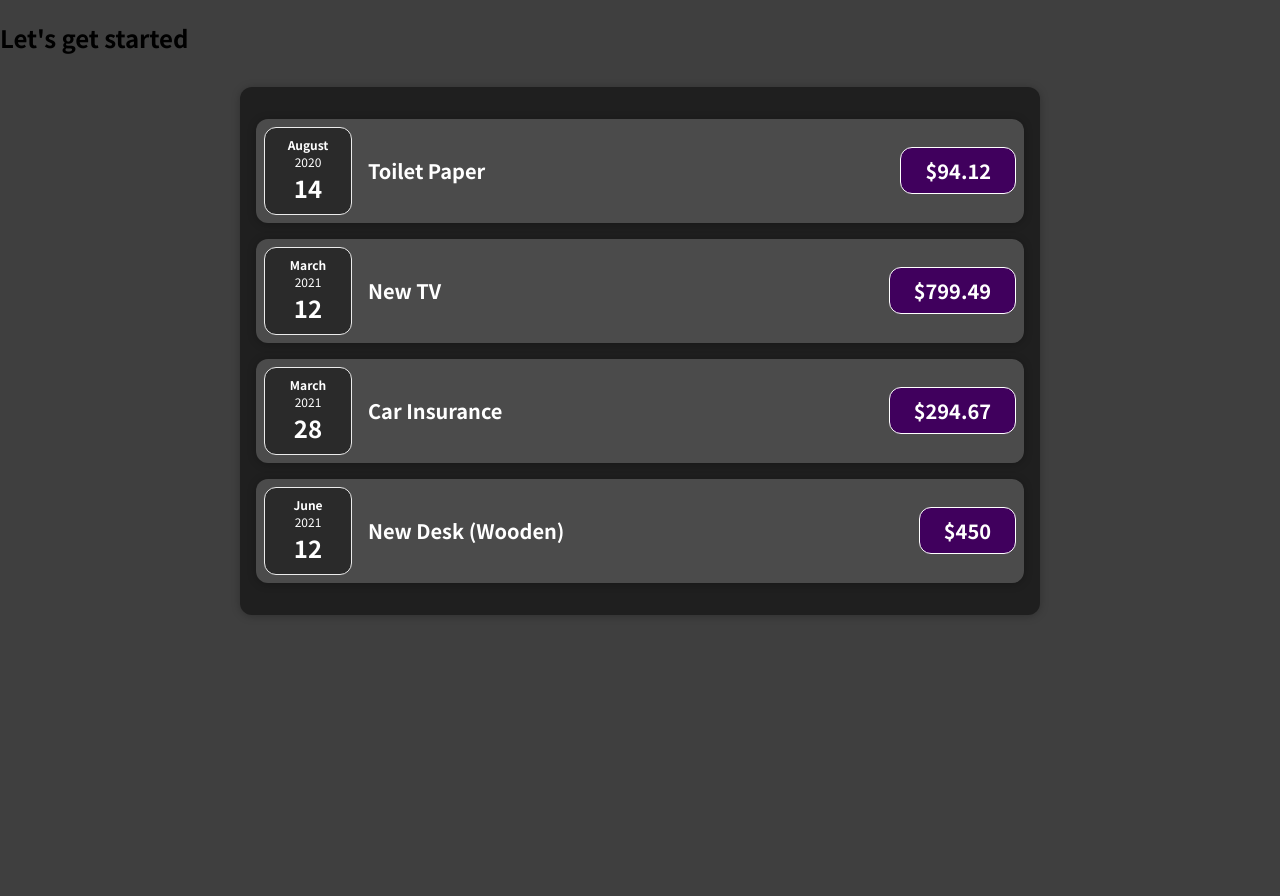
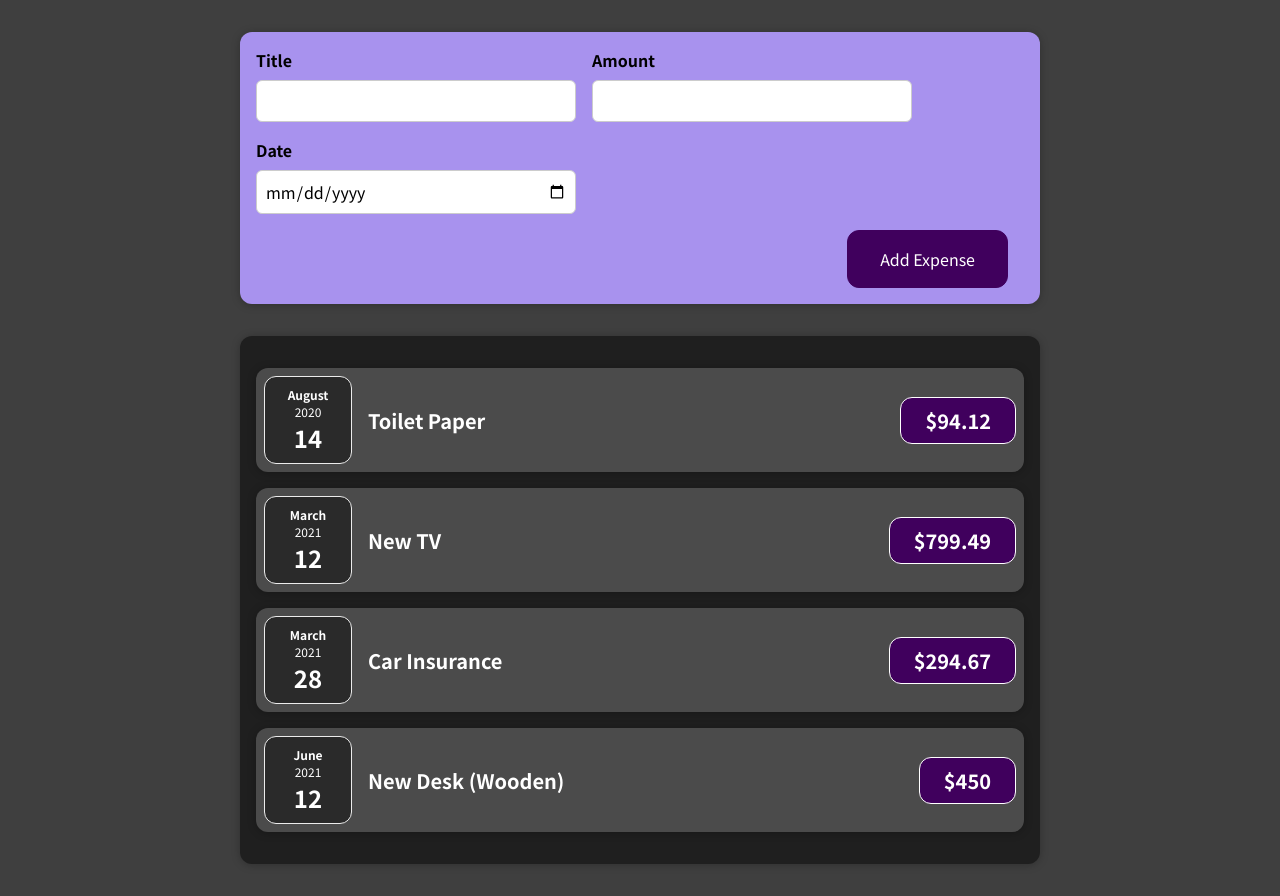
Before and after one commit to RushikeshGandhmal/Expense-Tracker-App, a React (Create React App) app: page / in a window 1280 px wide. Before the commit the page ends 800 px from the top, so only its background shows below. Built offline with nearby package versions, Linux system fonts and the light colour scheme.

Commit message:
added form for user input

```diff
--- a/src/App.js
+++ b/src/App.js
@@ -1,5 +1,6 @@
 import React from "react";
 import Expenses from "./components/Expenses/Expenses";
+import NewExpense from "./components/NewExpense/NewExpense";
 
 const App = () => {
   const expenses = [
@@ -26,7 +27,7 @@ const App = () => {
 
   return (
     <div>
-      <h2>Let's get started</h2>
+      <NewExpense />
       <Expenses items={expenses} />
     </div>
   );
--- a/src/components/Expenses/ExpenseItem.js
+++ b/src/components/Expenses/ExpenseItem.js
@@ -1,16 +1,13 @@
 import ExpenseDate from "./ExpenseDate";
 import Card from "../UI/Card";
 import "./ExpenseItem.css";
-import { useState } from "react";
 
 function ExpenseItem(props) {
-  const [title, setTitle] = useState(props.title);
-
   return (
     <Card className="expense-item">
       <ExpenseDate date={props.date} />
       <div className="expense-item__description">
-        <h2>{title}</h2>
+        <h2>{props.title}</h2>
         <div className="expense-item__price">${props.amount}</div>
       </div>
     </Card>
--- a/src/components/NewExpense/ExpenseForm.js
+++ b/src/components/NewExpense/ExpenseForm.js
@@ -17,6 +17,9 @@ const ExpenseForm = () => {
           <input type="date" min="2019-01-01" max="2023-12-31" />
         </div>
       </div>
+      <div className="new-expense__actions">
+        <button type="submit">Add Expense</button>
+      </div>
     </form>
   );
 };
```
